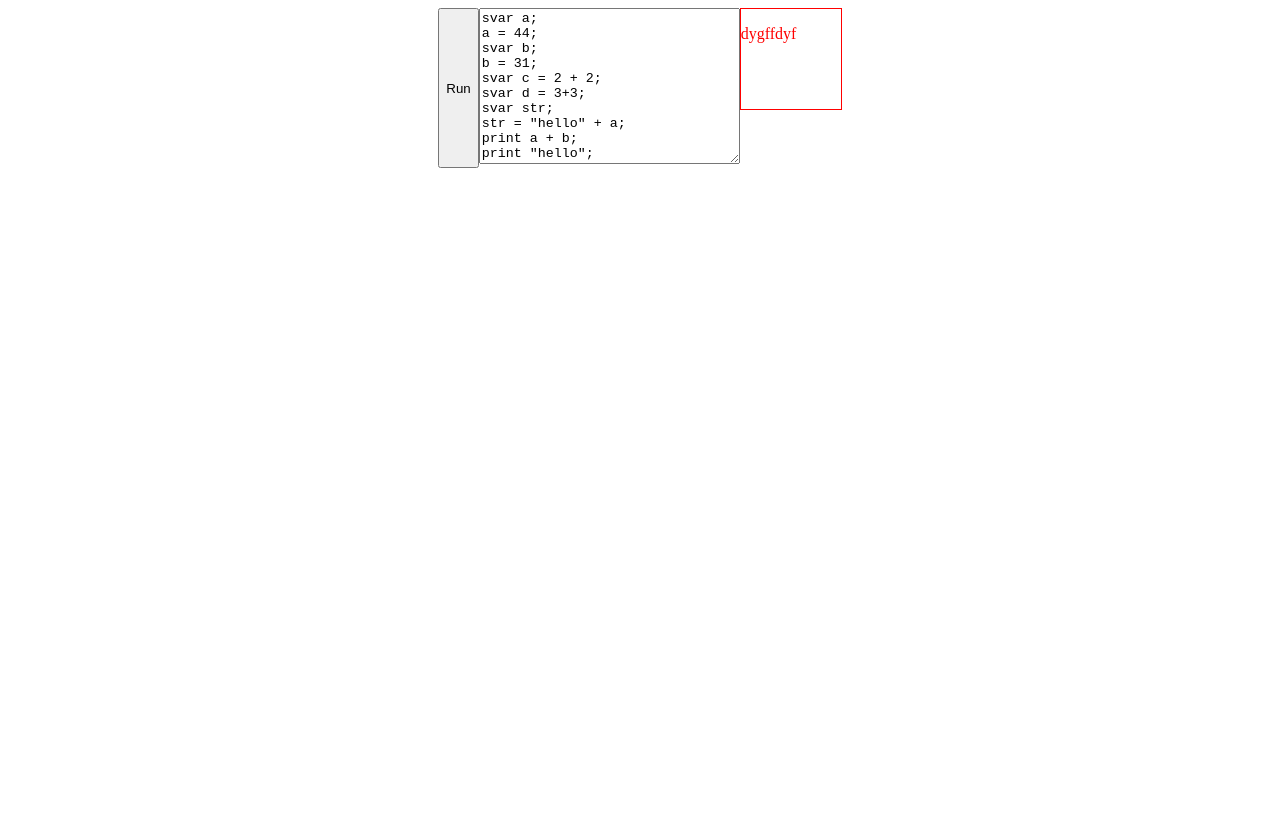
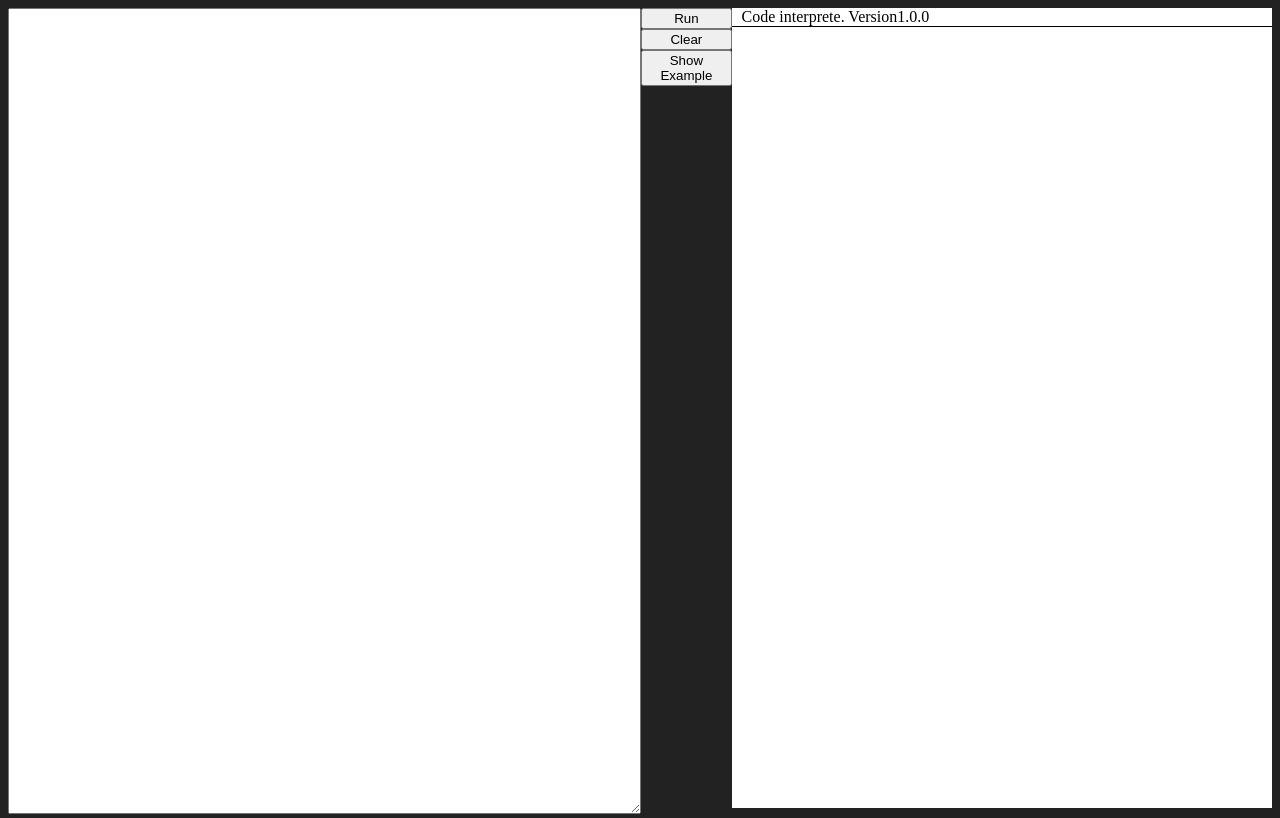
Before and after one commit to darrylDgs/javascript-code-interprete, a website: page www/index.html in a window 1280 px wide. Both pictures are taken after a click on the button "Run". Drawn offline with Linux system fonts and the light colour scheme.

Commit message:
refactorize and style update

```diff
--- a/app.js
+++ b/app.js
@@ -12,5 +12,6 @@ app.use(express.static(publicPath));
 
 app.get('/', function(req, res) {
     res.sendFile(__dirname + '/www/index.html');
+
 });
 app.listen(8080);
--- a/package.json
+++ b/package.json
@@ -5,12 +5,12 @@
   "main": "app.js",
   "dependencies": {
     "express": "^4.16.3",
-    "fs": "^0.0.1-security"
+    "puer": "^2.0.0"
   },
   "devDependencies": {},
   "scripts": {
     "prestart": "npm install",
-    "start": "node app.js",
+    "start": "nodemon app.js",
     "test": "echo \"Error: no test specified\" && exit 1"
   },
   "author": "Darryl",
--- /dev/null
+++ b/www/actionFunctions/declareVars.js
@@ -0,0 +1,7 @@
+function declareVars(lineNum, line, property) {
+    //fragmenting the line
+    let lineSplit = line.split(" ");
+
+    scope.vars[lineSplit[1]] = undefined;
+
+}
--- /dev/null
+++ b/www/consoleController.js
@@ -0,0 +1,26 @@
+//control all console mesages
+function consoleController(msg, msgType, lineNum) {
+    let color = (!msgType) ? "black" :
+        (msgType === "normal") ? "black" :
+            (msgType === "alert") ? "yellow" :
+                (msgType === "error") ? "red" :
+                    consoleController("Error msg type:" + msgType + "not defined", error);
+
+    let logLineDiv = document.createElement("DIV");
+    logLineDiv.classList.add("logLine");
+
+    let logBody = document.createElement("P");
+    logBody.style.color = color;
+    let textNode = document.createTextNode(msg);
+    logBody.appendChild(textNode);
+    logLineDiv.appendChild(logBody);
+
+
+    if (lineNum) {
+        let logLineNum = document.createElement("P");
+        let textNode = document.createTextNode("Line: "+lineNum);
+        logLineNum.appendChild(textNode);
+        logLineDiv.appendChild(logLineNum);
+    }
+    rules.consoleContainer.appendChild(logLineDiv);
+}
--- a/www/index.html
+++ b/www/index.html
@@ -1,44 +1,34 @@
 <!DOCTYPE html>
 <html>
+
 <head>
     <meta charset="utf-8" />
     <meta http-equiv="X-UA-Compatible" content="IE=edge">
     <title>Code interprete</title>
     <meta name="viewport" content="width=device-width, initial-scale=1">
+    <script src="actionFunctions\declareVars.js"></script>
+    <script src="actionFunctions\initializeVars.js"></script>
+    <script src="actionFunctions\print.js"></script>
+    <script src="consoleController.js"></script>
+    <script src="rules.js"></script>
+    <script src="interprete.js"></script>
     <script src="main.js"></script>
     <link rel="stylesheet" type="text/css" media="screen" href="main.css" />
 
 </head>
+
 <body>
     <div id="interprete">
-        <button onclick="compile()">Run</button>
         <div class="codeEditor">
-            <textarea id="codeInput" cols="30" rows="10" value="svar">
-svar a;
-a = 44;
-svar b;
-b = 31;
-svar c = 2 + 2;
-svar d = 3+3;
-svar str;
-str = "hello" + a;
-print a + b;
-print "hello";
-            </textarea>
-
+            <textarea id="codeInput" cols="30" rows="10" value="svar"></textarea>
         </div>
-        <div id="consola">
-
+        <div class="buttonBox">
+            <button onclick="compile()">Run</button>
+            <button onclick="clearEditor()">Clear</button>
+            <button onclick="setExaple()">Show Example</button>
         </div>
-
+        <div id="consola"></div>
     </div>
 </body>
+
 </html>
-<!-- svar a;
-a = 44;
-svar b;
-b = 31;
-svar str;
-str = "hello";
-print str;
-print a + b;-->
--- /dev/null
+++ b/www/interprete.js
@@ -0,0 +1,38 @@
+function interprete(code) {
+    //separate code in lines
+    var lines = code.split(rules.closeLine);
+    var lineNum = 1;
+    lines.map(function (line) {
+        //clean befor an after spaces of line
+        line = line.trim();
+        for (var property in rules.keyWords) {
+            /*objet into property */
+            property = rules.keyWords[property];
+
+            //search keywords and execute her action
+            if (line.indexOf(property.name) > -1 && checkConditions(line, property)) {
+                property.action(lineNum, line, property);
+            } else if (line.indexOf(property.name) > -1 && !checkConditions(line, property)) {
+                cathErrors("Error at line", lineNum, line);
+            }
+        }
+        lineNum++;
+    });
+}
+
+//return true if the property meet all conditions for line
+function checkConditions(line, property) {
+
+    //isInitial
+    if (property.conditions.isInitial && line.indexOf(property.name) != 0) {
+        return false;
+    }
+
+    //isUnique
+    var regExp = new RegExp(property.name, "g");
+    if (property.conditions.isUnique && line.match(regExp).length != 1) {
+        return false;
+    }
+
+    return true;
+}
--- a/www/main.css
+++ b/www/main.css
@@ -1,10 +1,39 @@
+body{
+    background-color: #222223;
+}
 #interprete{
     display: flex;
     flex-direction: row;
+    align-content: center;
+    align-items: flex-start;
     justify-content: center;
+    height: 100vh;
 }
 #consola{
-    border: 1px solid red;
-    width: 100px;
-    height: 100px;
+    height: 100vh;
+    width: 49vw;
+    background-color: #ffffff;
 }
+
+.logLine {
+    display: flex;
+    flex-direction: row;
+    justify-content: space-between;
+    border-bottom: 1px solid;
+}
+
+.logLine p {
+    margin: 0;
+    margin-left: 10px;
+    margin-right: 10px;
+}
+
+.buttonBox{
+    display: flex;
+    flex-direction: column;
+}
+
+textarea{
+    height: 100vh;
+    width: 49vw;
+}
--- a/www/main.js
+++ b/www/main.js
@@ -1,178 +1,33 @@
 var log = console.log;
-var scope = { vars: {}, functions: {} };
+var code, consola,
+    scope = { vars: {} };
 
-const rules = {
-    closeLine: ";",
-    keyWords: {
-        varDeclare: {
-            name: "svar",
-            action: declareVars,
-            conditions: {
-                isInitial: true,
-                isUnique: true
-            }
-        },
-        print: {
-            name: "print",
-            action: print,
-            conditions: {
-                isInitial: true,
-                isUnique: true
-            }
-        },
-        assignation: {
-            name: "=",
-            action: initializeVars,
-            conditions: {
-                isInitial: false,
-                isUnique: true
-            }
-        }
-    },
-    consoleContainer: null,
-    console: consoleController
+window.onload = loadFunction;
+
+function loadFunction() {
+    consola = document.getElementById("consola"); //get the container for console
+    rules.consoleContainer = consola; //initialize console Container
+    code = document.getElementById("codeInput"); //initialize code var
+    rules.console("Code interprete. Version" + rules.version); //initial log
 }
 
 function compile() {
-    if(document){
-        var code = document.getElementById("codeInput").value;
-        var consola = document.getElementById("consola");
-        //initialize console Container
-        rules.consoleContainer = consola;
-        interprete(code, consola);
-    }
+    //updating code var
+    code = document.getElementById("codeInput");
+    interprete(code.value);
 }
 
-function interprete(code, consola) {
-    rules.console("dygffdyf","error");
-
-    //separate code in lines
-    var lines = code.split(rules.closeLine);
-    var lineNum = 1;
-    lines.map(function (line) {
-        //clean befor an after spaces of line
-        line = line.trim();
-        for (var property in rules.keyWords) {
-            /*objet into property */
-            property = rules.keyWords[property];
-
-            //search keywords and execute her action
-            if (line.indexOf(property.name) > -1 && checkConditions(line, property)) {
-                property.action(lineNum, line, property);
-            } else if (line.indexOf(property.name) > -1 && !checkConditions(line, property)) {
-                cathErrors("Error at line ", lineNum, line);
-            }
-        }
-        lineNum++;
-    });
+function clearEditor() {
+    code.value = "";
+    consola.innerHTML = "";
+    rules.console("Code interprete. Version" + rules.version); //initial log
 }
 
-//control all
-function consoleController(msg, msgType){
-    let color = (msgType === "normal")? "black":
-                (msgType === "alert")? "yellow":
-                (msgType === "error")? "red":
-                consoleController("Error msg type:" + msgType + "not defined", error);
-
-    let element = document.createElement("P");
-    element.style.color = color;
-    let text = msg;
-    let textNode = document.createTextNode(text);
-    element.appendChild(textNode);
-    rules.consoleContainer.appendChild(element);
-}
-
-//return true if the property meet all conditions for line
-function checkConditions(line, property) {
-
-    //isInitial
-    if (property.conditions.isInitial && line.indexOf(property.name) != 0) {
-        return false;
-    }
-
-    //isUnique
-    var regExp = new RegExp(property.name, "g");
-    if (property.conditions.isUnique && line.match(regExp).length != 1) {
-        return false;
-    }
-
-    return true;
-}
-
-
-function declareVars(lineNum, line, property) {
-    //fragmenting the line
-    let lineSplit = line.split(" ");
-
-    scope.vars[lineSplit[1]] = undefined;
-
-}
-
-function initializeVars(lineNum, line, property) {
-    //fragmenting the line
-    let lineSplit = line.split(" ");
-    //position of = beginning at 0
-    const asignPos = lineSplit.indexOf(rules.keyWords.assignation.name);
-    //value of the variable after fixing
-    var varResult = "";
-    //name of variable
-    var varName = lineSplit[asignPos - 1];
-
-    if (!scope.vars.hasOwnProperty(varName)) {
-        cathErrors("Sintaxis error at line: ", lineNum, line);
-    }
-
-    /*obtain the result of variable */
-    //case1 default asignation Example: a = 30;
-    if (lineSplit.length - 1 === asignPos + 1) {
-        varResult = lineSplit[asignPos + 1];
-        //case2 logic asignation Example: a = 30 + 30; || a = "hola" + "mundo";
-    } else if (lineSplit.length - 1 > asignPos + 1) {
-        lineSplit.map(function (part) {
-            if (lineSplit.indexOf(part) > asignPos) {
-                if (part != "+" && scope.vars.hasOwnProperty(part)) {
-                    part = scope.vars[part];
-                }
-                varResult += part;
-            }
-        });
-    } else {
-        cathErrors("Fatal error asignation at", lineNum, line);
-    }
-    scope.vars[varName] = eval(varResult);
-}
-
-function print(lineNum, line, property) {
-
-    //fragmenting the line
-    let lineSplit = line.split(" ");
-    //expression to print
-    let printResult = "";
-    //location index of print property
-    const printIndex = line.indexOf(property.name);
-
-    if(lineSplit.length - 1 === printIndex + 1){
-
-        if(scope.vars.hasOwnProperty(lineSplit[printIndex+1])) {
-            lineSplit[printIndex+1] = scope.vars[lineSplit[printIndex+1]];
-        }
-        printResult = lineSplit[printIndex + 1];
-    }
-
-    if (lineSplit.length - 1 > printIndex + 1) {
-
-        lineSplit.map(function (part) {
-            if (lineSplit.indexOf(part) > printIndex) {
-                if (part != "+" && scope.vars.hasOwnProperty(part)) {
-                    part = scope.vars[part];
-                }
-                printResult += part;
-            }
-        });
-    }
-    log(eval(printResult));
+function setExaple() {
+    code.value = "svar a;\na = 44;\nsvar b;\nb = 31;\nsvar c = 2 + 2;\nsvar d = 3+3;\nsvar str;\nstr = \"hello\" + a;\nprint a + b;\nprint \"hello\";";
 }
 
 function cathErrors(mesage, lineNum, line) {
+    rules.console(mesage + lineNum + " " + line, "error");
     console.error(mesage + lineNum + " " + line);
 }
--- /dev/null
+++ b/www/rules.js
@@ -0,0 +1,32 @@
+const rules = {
+    version: "1.0.0",
+    closeLine: ";",
+    keyWords: {
+        varDeclare: {
+            name: "svar",
+            action: declareVars,
+            conditions: {
+                isInitial: true,
+                isUnique: true
+            }
+        },
+        print: {
+            name: "print",
+            action: print,
+            conditions: {
+                isInitial: true,
+                isUnique: true
+            }
+        },
+        assignation: {
+            name: "=",
+            action: initializeVars,
+            conditions: {
+                isInitial: false,
+                isUnique: true
+            }
+        }
+    },
+    consoleContainer: null,
+    console: consoleController
+}
```
Also changed, not shown: www/actionFunctions/initializeVars.js (added, +33 -0 lines), www/actionFunctions/print.js (added, +29 -0 lines), 1 other file.
